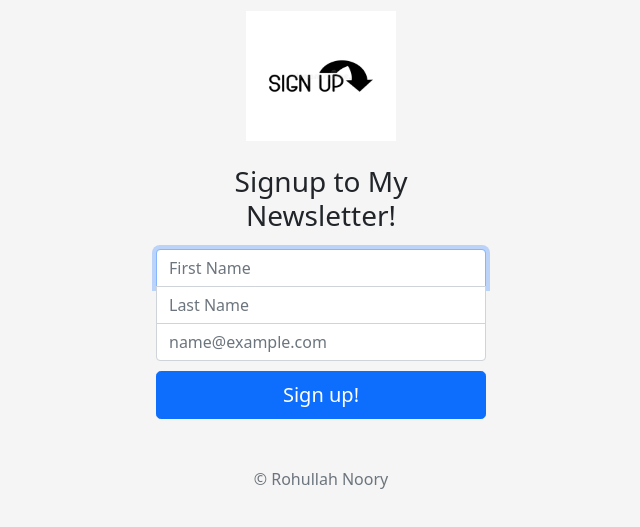
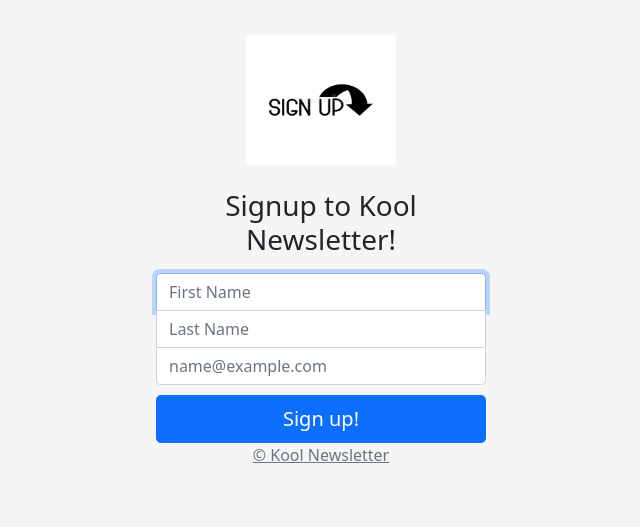
Before and after one commit to rohullahN/NewsletterWebApp, a website: page signup.html in a window 1280 px wide. Shown: the part 141-668 px from the top of the page, without its empty margins (319-959 px from the left). Drawn offline with nearby package versions, Linux system fonts and the light colour scheme.

Commit message:
added link to github

```diff
--- a/signup.html
+++ b/signup.html
@@ -7,7 +7,7 @@
     <meta name="description" content="">
     <meta name="author" content="Mark Otto, Jacob Thornton, and Bootstrap contributors">
     <meta name="generator" content="Hugo 0.88.1">
-    <title>Newsletter Signup</title>
+    <title>Kool Newsletter</title>
 
     <link rel="canonical" href="https://getbootstrap.com/docs/5.1/examples/sign-in/">
 
@@ -51,13 +51,13 @@
 
   <form class="form-signin" action="/" method="post">
     <img class="mb-4" src="images/signup.jpg" alt="" width="150" height="130">
-    <h1 class="h3 mb-3 font-weight-normal">Signup to My Newsletter!</h1>
+    <h1 class="h3 mb-3 font-weight-normal">Signup to Kool Newsletter!</h1>
 
     <input type="text" class="form-control top" placeholder="First Name" name = "fName" required autofocus>
     <input type="text" class="form-control middle" placeholder="Last Name" name ="lName" required>
     <input type="email" class="form-control bottom" placeholder="name@example.com" name = "email" required>
     <button class="w-100 btn btn-lg btn-primary" type="submit">Sign up!</button>
-    <p class="mt-5 mb-3 text-muted">&copy; Rohullah Noory</p>
+    <a href="https://github.com/rohullahN/NewsletterWebApp" class="mt-5 mb-3 text-muted">&copy; Kool Newsletter</p>
   </form>
 
 
```
